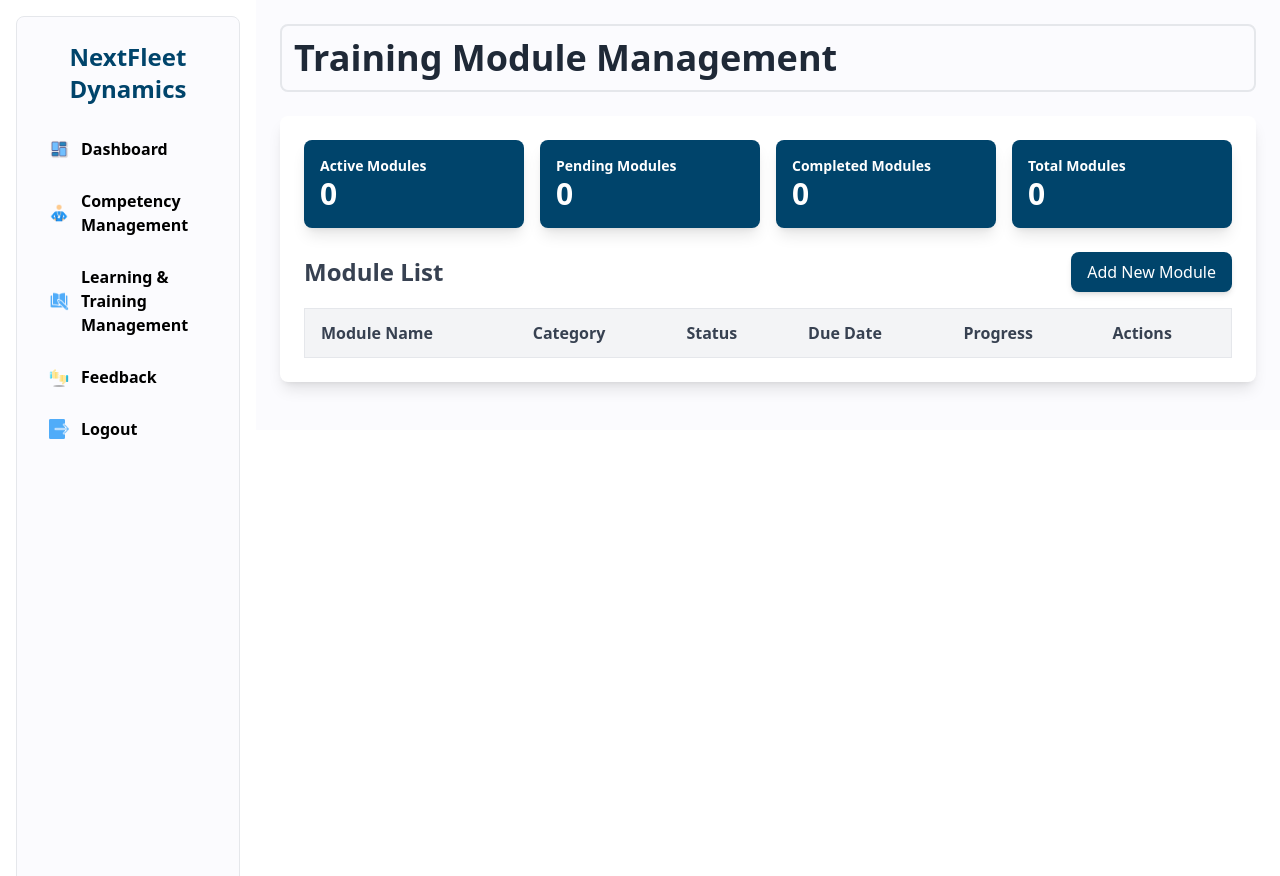
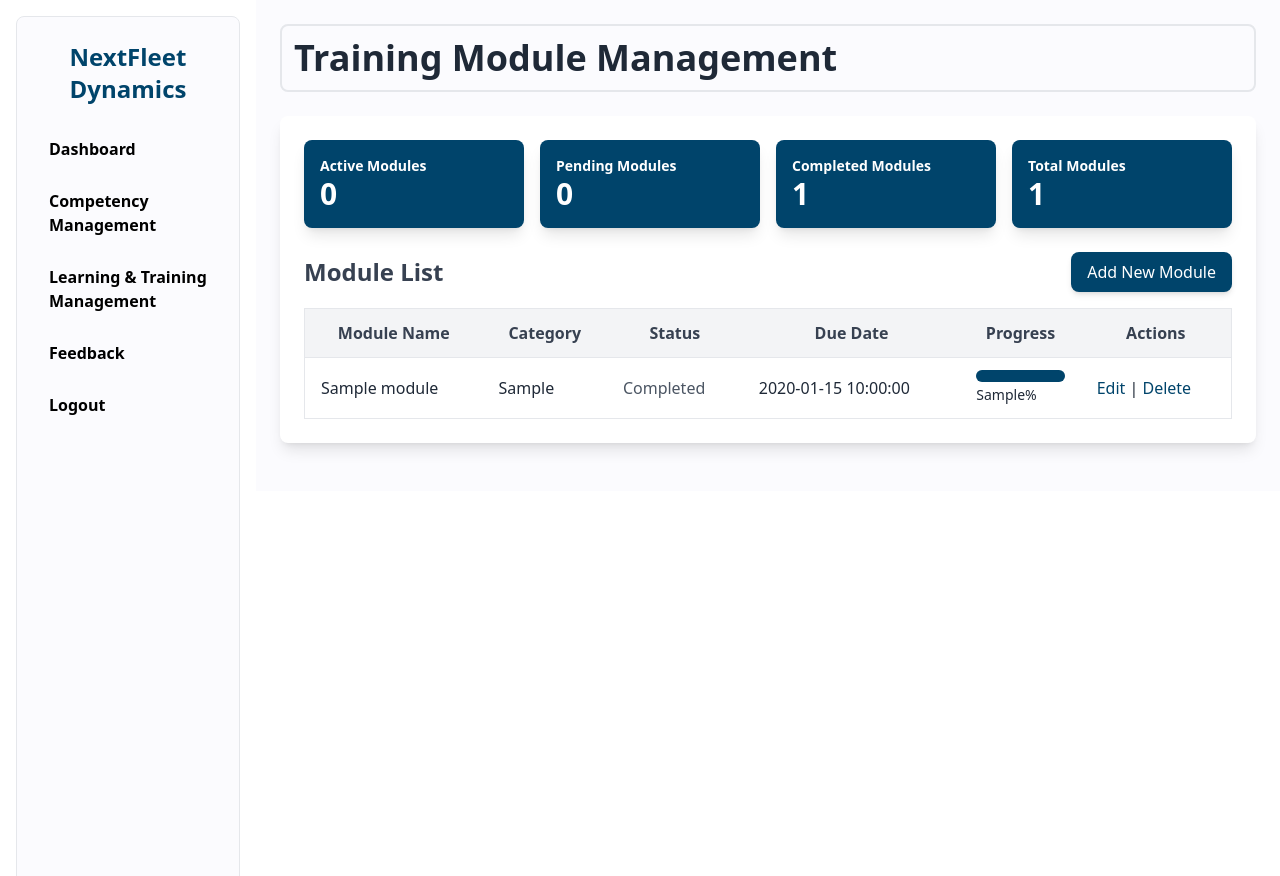
Before and after one commit to EJ657/hr2, a PHP site: page /trainingmodulemanagement.php in a window 1280 px wide. Run offline with PHP 8.4, Linux system fonts and the light colour scheme; the visitor is signed in with stand-in values (Sample User, id 1); tables that the repository leaves empty or names only in its code hold one stand-in row (values such as "Sample post"); lists and menus that the app fills with data are empty; some libraries are stand-ins or nearby versions.

Commit message:
adjustments for security and update for trainingmodulemanagement

```diff
--- a/competency.php
+++ b/competency.php
@@ -287,11 +287,11 @@ checkAuth();
                             </div>
                             <div>
                                 <label for="editWorkExpertise" class="block text-sm font-medium text-gray-700 mb-1">Work Expertise</label>
-                                <input type="text" id="editWorkExpertise" name="editWorkExpertise" placeholder="Work Expertise" class="p-4 border border-gray-300 rounded-lg w-full focus:ring focus:ring-[#00446b] focus:border-[#00446b]" required minlength="2" maxlength="15"/>
+                                <input type="text" id="editWorkExpertise" name="editWorkExpertise" placeholder="Work Expertise" class="p-4 border border-gray-300 rounded-lg w-full focus:ring focus:ring-[#00446b] focus:border-[#00446b]" required minlength="2" maxlength="25"/>
                             </div>
                             <div>
                                 <label for="editTechnicalSkills" class="block text-sm font-medium text-gray-700 mb-1">Technical Skills</label>
-                                <input type="text" id="editTechnicalSkills" name="editTechnicalSkills" placeholder="Technical Skills" class="p-4 border border-gray-300 rounded-lg w-full focus:ring focus:ring-[#00446b] focus:border-[#00446b]" required minlength="2" maxlength="15"/>
+                                <input type="text" id="editTechnicalSkills" name="editTechnicalSkills" placeholder="Technical Skills" class="p-4 border border-gray-300 rounded-lg w-full focus:ring focus:ring-[#00446b] focus:border-[#00446b]" required minlength="2" maxlength="25"/>
                                 <input type="hidden" id="editIndex" name="editIndex">
                             </div>
                             <button type="submit" class="col-span-2 bg-[#00446b] text-white p-3 rounded-lg hover:bg-[#00446b] transition duration-300 focus:ring focus:ring-[#00446b]">Update</button>
--- /dev/null
+++ b/get_modules.php
@@ -0,0 +1,20 @@
+<?php
+include 'connection.php';
+include 'auth.php';
+checkAuth();
+
+$query = "SELECT id, name, category, status, due_date, progress FROM modules";
+$result = $conn->query($query);
+
+$modules = [];
+if ($result) {
+    while ($row = $result->fetch_assoc()) {
+        $modules[] = $row;
+    }
+    echo json_encode($modules);
+} else {
+    echo json_encode([]);
+}
+
+$conn->close();
+?>
--- a/trainingmodulemanagement.php
+++ b/trainingmodulemanagement.php
@@ -21,45 +21,15 @@ checkAuth();
     <div class="flex">
         <!-- Sidebar -->
         <div class="fixed top-0 left-0 w-56 bg-[#fbfbfe] text-black border m-4 mr-0 rounded-lg overflow-hidden h-screen flex flex-col">
-            <!-- Logo Section -->
-
-            <!-- Header with Icon -->
             <div class="flex items-center justify-between px-5 mt-2">
                 <p class='m-4 mb-4 font-bold text-2xl text-center text-[#00446b]'>NextFleet Dynamics</p>
             </div>
-
-            <!-- Navigation Links -->
             <ul class="flex-grow mt-2 space-y-3 px-4">
-                <li>
-                    <a href="dashboard.php" class="flex items-center py-2 px-4 font-semibold rounded transition-colors duration-300 ease-in-out hover:bg-[#00446be8] hover:text-white">
-                        <img class="w-5 h-5 mr-3" src="icons/dashboard.png" alt="Dashboard Icon">
-                        <span>Dashboard</span>
-                    </a>
-                </li>
-                <li>
-                    <a href="competency.php" class="flex items-center py-2 px-4 font-semibold rounded transition-colors duration-300 ease-in-out hover:bg-[#00446be8] hover:text-white">
-                        <img class="w-5 h-5 mr-3" src="icons/competency.png" alt="Competency Icon">
-                        <span>Competency Management</span>
-                    </a>
-                </li>
-                <li>
-                    <a href="learning.php" class="flex items-center py-2 px-4 font-semibold rounded transition-colors duration-300 ease-in-out hover:bg-[#00446be8] hover:text-white">
-                        <img class="w-5 h-5 mr-3" src="icons/learningtraining.png" alt="Learning and Training Icon">
-                        <span>Learning & Training Management</span>
-                    </a>
-                </li>
-                <li>
-                    <a href="feedbacks.php" class="flex items-center py-2 px-4 font-semibold rounded transition-colors duration-300 ease-in-out hover:bg-[#00446be8] hover:text-white">
-                        <img class="w-5 h-5 mr-3" src="icons/feedback.png" alt="Feedback Icon">
-                        <span>Feedback</span>
-                    </a>
-                </li>
-                <li>
-                    <a href="logout.php" class="flex items-center py-2 px-4 font-semibold rounded transition-colors duration-300 ease-in-out hover:bg-[#00446b] hover:text-white">
-                        <img class="w-5 h-5 mr-3" src="icons/logout.png" alt="Logout Icon">
-                        <span>Logout</span>
-                    </a>
-                </li>
+                <li><a href="dashboard.php" class="flex items-center py-2 px-4 font-semibold rounded transition-colors duration-300 ease-in-out hover:bg-[#00446be8] hover:text-white">Dashboard</a></li>
+                <li><a href="competency.php" class="flex items-center py-2 px-4 font-semibold rounded transition-colors duration-300 ease-in-out hover:bg-[#00446be8] hover:text-white">Competency Management</a></li>
+                <li><a href="learning.php" class="flex items-center py-2 px-4 font-semibold rounded transition-colors duration-300 ease-in-out hover:bg-[#00446be8] hover:text-white">Learning & Training Management</a></li>
+                <li><a href="feedbacks.php" class="flex items-center py-2 px-4 font-semibold rounded transition-colors duration-300 ease-in-out hover:bg-[#00446be8] hover:text-white">Feedback</a></li>
+                <li><a href="logout.php" class="flex items-center py-2 px-4 font-semibold rounded transition-colors duration-300 ease-in-out hover:bg-[#00446b] hover:text-white">Logout</a></li>
             </ul>
         </div>
 
@@ -73,7 +43,6 @@ checkAuth();
 
             <!-- Training Module List Section -->
             <div class="bg-white p-6 rounded-lg shadow-lg mb-6">
-                <!-- Key Metrics -->
                 <div class="flex flex-wrap gap-4 mb-6">
                     <div class="flex-1 bg-[#00446b] p-4 rounded-lg text-white shadow-lg transition-transform transform hover:scale-105 hover:shadow-xl">
                         <h3 class="text-sm font-semibold">Active Modules</h3>
@@ -104,12 +73,12 @@ checkAuth();
                 <table class="min-w-full bg-white border border-gray-200" id="moduleTable">
                     <thead class="bg-gray-100 text-gray-700">
                         <tr>
-                            <th class="py-3 px-4 border-b text-left">Module Name</th>
-                            <th class="py-3 px-4 border-b text-left">Category</th>
-                            <th class="py-3 px-4 border-b text-left">Status</th>
-                            <th class="py-3 px-4 border-b text-left">Due Date</th>
-                            <th class="py-3 px-4 border-b text-left">Progress</th>
-                            <th class="py-3 px-4 border-b text-left">Actions</th>
+                            <th class="py-3 px-4 border-b">Module Name</th>
+                            <th class="py-3 px-4 border-b">Category</th>
+                            <th class="py-3 px-4 border-b">Status</th>
+                            <th class="py-3 px-4 border-b">Due Date</th>
+                            <th class="py-3 px-4 border-b">Progress</th>
+                            <th class="py-3 px-4 border-b">Actions</th>
                         </tr>
                     </thead>
                     <tbody id="moduleTableBody">
@@ -169,40 +138,43 @@ checkAuth();
                         </div>
                         <div>
                             <label for="moduleProgress" class="block text-sm font-medium text-gray-700 mb-2">Progress (%)</label>
-                            <input type="number" id="moduleProgress" placeholder="Enter Progress (%)" class="p-4 border border-gray-300 rounded-lg w-full focus:ring focus:ring-[#00446b] focus:border-[#00446b]" required min="0" max="100">
+                            <input type="number" id="moduleProgress" class="p-4 border border-gray-300 rounded-lg w-full focus:ring focus:ring-[#00446b] focus:border-[#00446b]" min="0" max="100" required>
                         </div>
-                        <div class="md:col-span-2 flex justify-end space-x-4 mt-6">
-                            <button type="submit" class="bg-[#00446b] text-white p-3 rounded-lg hover:bg-[#00446be8] transition duration-200 focus:outline-none focus:ring focus:ring-[#00446b] transform hover:scale-105">Save Module</button>
-                            <button type="button" onclick="hideModal()" class="bg-gray-600 text-white p-3 rounded-lg hover:bg-[#00446be8] transition duration-200 focus:outline-none focus:ring focus:ring-gray-300 transform hover:scale-105">Cancel</button>
+                        <div class="col-span-2">
+                            <button type="button" id="modalCloseBtn" class="bg-gray-400 text-white rounded-lg px-4 py-2 hover:bg-gray-500 transition duration-200">Close</button>
+                            <button type="submit" id="submitBtn" class="bg-[#00446b] text-white rounded-lg px-4 py-2 hover:bg-[#00446be8] transition duration-200">Save Module</button>
                         </div>
                     </form>
                 </div>
             </div>
+        </div>
+    </div>
 
     <script>
-                let modules = JSON.parse(localStorage.getItem('modules')) || [];
+        let modules = [];
         let isEditing = false;
         let editingIndex = null;
 
         const moduleTableBody = document.getElementById('moduleTableBody');
-                const moduleModal = document.getElementById('moduleModal');
-                const moduleForm = document.getElementById('moduleForm');
-                const modalTitle = document.getElementById('modalTitle');
         const activeCount = document.getElementById('activeCount');
         const pendingCount = document.getElementById('pendingCount');
         const completedCount = document.getElementById('completedCount');
         const totalCount = document.getElementById('totalCount');
 
-                // Show module modal for adding/editing
-                function showModal(edit = false) {
-                    modalTitle.textContent = edit ? "Edit Module" : "Add New Module";
-                    if (!edit) moduleForm.reset();
-                    moduleModal.classList.remove('hidden');
-                }
+        const moduleForm = document.getElementById('moduleForm');
+        const moduleModal = document.getElementById('moduleModal');
+        const modalCloseBtn = document.getElementById('modalCloseBtn');
+        const addNewModuleBtn = document.getElementById('addNewModuleBtn');
 
-                // Hide module modal
-                function hideModal() {
-                    moduleModal.classList.add('hidden');
+        // Fetch modules from the database
+        function fetchModules() {
+            fetch('get_modules.php')
+                .then(response => response.json())
+                .then(data => {
+                    modules = data;
+                    renderModules();
+                })
+                .catch(error => console.error('Error fetching modules:', error));
         }
 
         // Render module list
@@ -220,7 +192,7 @@ checkAuth();
                      <td class="py-3 px-4 border-b text-${module.status === 'active' ? 'green-600' : module.status === 'pending' ? 'yellow-600' : 'gray-600'}">
                          ${module.status.charAt(0).toUpperCase() + module.status.slice(1)}
                      </td>
-                     <td class="py-3 px-4 border-b">${module.dueDate}</td>
+                     <td class="py-3 px-4 border-b">${module.due_date}</td>
                      <td class="py-3 px-4 border-b">
                          <div class="w-full bg-gray-200 rounded-full h-3">
                              <div class="bg-[#00446b] h-3 rounded-full" style="width: ${module.progress}%;"></div>
@@ -228,8 +200,8 @@ checkAuth();
                          <span class="text-sm">${module.progress}%</span>
                      </td>
                      <td class="py-3 px-4 border-b">
-                         <button class="text-[#00446b] hover:underline" onclick="editModule(${index})">Edit</button> |
-                         <button class="text-[#00446b] hover:underline" onclick="deleteModule(${index})">Delete</button>
+                         <button class="text-[#00446b] hover:underline" onclick="editModule(${module.id})">Edit</button> |
+                         <button class="text-[#00446b] hover:underline" onclick="deleteModule(${module.id})">Delete</button>
                      </td>`;
                 moduleTableBody.appendChild(row);
 
@@ -246,71 +218,124 @@ checkAuth();
             totalCount.textContent = modules.length;
         }
 
-                // Save modules to local storage
-                function saveModules() {
-                    localStorage.setItem('modules', JSON.stringify(modules));
+        // Edit module function
+        function editModule(moduleId) {
+            const module = modules.find(m => m.id === moduleId);
+            if (module) {
+                document.getElementById('modalTitle').textContent = 'Edit Module';
+                document.getElementById('moduleName').value = module.name;
+                document.getElementById('moduleCategory').value = module.category;
+                document.getElementById('moduleStatus').value = module.status;
+                document.getElementById('moduleDueDate').value = module.due_date;
+                document.getElementById('moduleProgress').value = module.progress;
+
+                isEditing = true;
+                editingIndex = modules.indexOf(module);
+                moduleModal.classList.remove('hidden');
+            }
         }
 
-                // Add or Edit module form submission
+        // Delete module function
+        function deleteModule(moduleId) {
+            fetch('module_handler.php', {
+                    method: 'POST',
+                    headers: {
+                        'Content-Type': 'application/x-www-form-urlencoded',
+                    },
+                    body: new URLSearchParams({
+                        action: 'delete',
+                        id: moduleId
+                    })
+                })
+                .then(response => response.json())
+                .then(data => {
+                    if (data.success) {
+                        modules = modules.filter(module => module.id !== moduleId);
+                        renderModules();
+                    } else {
+                        console.error('Error deleting module:', data.message);
+                    }
+                })
+                .catch(error => console.error('Error:', error));
+        }
+
+        // Modal close button
+        modalCloseBtn.addEventListener('click', function() {
+            moduleModal.classList.add('hidden');
+        });
+
+        // Form submission
         moduleForm.addEventListener('submit', function(e) {
             e.preventDefault();
             const newModule = {
-                        name: moduleName.value,
-                        category: moduleCategory.value,
-                        status: moduleStatus.value,
-                        dueDate: moduleDueDate.value,
-                        progress: moduleProgress.value
+                name: document.getElementById('moduleName').value,
+                category: document.getElementById('moduleCategory').value,
+                status: document.getElementById('moduleStatus').value,
+                due_date: document.getElementById('moduleDueDate').value,
+                progress: document.getElementById('moduleProgress').value
             };
 
             if (isEditing) {
-                        modules[editingIndex] = newModule; // Fixed this line
-                        isEditing = false;
-                        editingIndex = null;
+                fetch('module_handler.php', {
+                        method: 'POST',
+                        headers: {
+                            'Content-Type': 'application/x-www-form-urlencoded',
+                        },
+                        body: new URLSearchParams({
+                            action: 'edit',
+                            id: modules[editingIndex].id,
+                            ...newModule
+                        })
+                    })
+                    .then(response => response.json())
+                    .then(data => {
+                        if (data.success) {
+                            modules[editingIndex] = {
+                                ...newModule,
+                                id: modules[editingIndex].id
+                            };
+                            renderModules();
+                            moduleModal.classList.add('hidden');
                         } else {
-                        modules.push(newModule);
+                            alert(data.message);
                         }
-
-                    saveModules();
+                    });
+            } else {
+                fetch('module_handler.php', {
+                        method: 'POST',
+                        headers: {
+                            'Content-Type': 'application/x-www-form-urlencoded',
+                        },
+                        body: new URLSearchParams({
+                            action: 'add',
+                            ...newModule
+                        })
+                    })
+                    .then(response => response.json())
+                    .then(data => {
+                        if (data.success) {
+                            modules.push({
+                                ...newModule,
+                                id: data.id
+                            });
                             renderModules();
-                    hideModal();
+                            moduleModal.classList.add('hidden');
+                        } else {
+                            alert(data.message);
+                        }
+                    });
+            }
         });
 
-                // Edit module
-                function editModule(index) {
-                    isEditing = true;
-                    editingIndex = index;
-                    const module = modules[index];
-                    moduleName.value = module.name;
-                    moduleCategory.value = module.category;
-                    moduleStatus.value = module.status;
-                    moduleDueDate.value = module.dueDate;
-                    moduleProgress.value = module.progress;
-                    showModal(true);
-                }
-
-                // Delete module
-                function deleteModule(index) {
-                    modules.splice(index, 1);
-                    saveModules();
-                    renderModules();
-                }
-
-                // Show modal when "Add New Module" button is clicked
-                document.getElementById('addNewModuleBtn').addEventListener('click', () => showModal(false));
-
-                // Hide modal on clicking outside or pressing escape
-                window.addEventListener('click', (e) => {
-                    if (e.target === moduleModal) hideModal();
+        // Initialize
+        fetchModules();
+        addNewModuleBtn.addEventListener('click', () => {
+            document.getElementById('modalTitle').textContent = 'Add New Module';
+            moduleForm.reset();
+            isEditing = false;
+            moduleModal.classList.remove('hidden');
         });
-                window.addEventListener('keydown', (e) => {
-                    if (e.key === 'Escape') hideModal();
-                });
-
-                // Initial render
-                renderModules();
     </script>
-        </div>
-    </div>
 </body>
 
 </html>
```
Also changed, not shown: add_item.php (+16 -7 lines), delete_item.php (+8 -5 lines), module_handler.php (added, +54 -0 lines), update_item.php (+20 -6 lines). Lines whose indentation alone changed are shown as unchanged.
